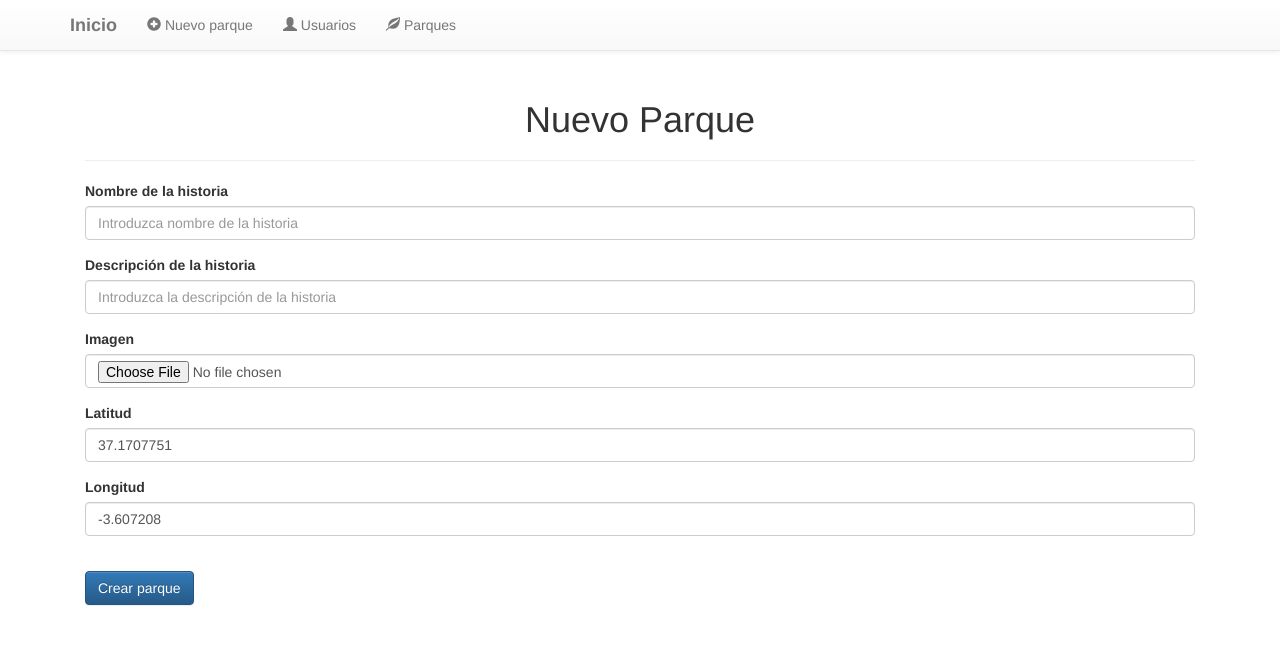
After one commit to jserrape/servidor_historias_prueba, a Flask app: template src/server/templates/registro_parque.html in a window 1280 px wide. The commit adds this page. Shown: the top 645 px of the page. Run offline with Flask 2, Linux system fonts and the light colour scheme; the template is opened without the code that fills it, so the values that code supplies are empty; some libraries are stand-ins or nearby versions.

Commit message:
Creación del parque

```diff
--- a/src/server/app.py
+++ b/src/server/app.py
@@ -23,7 +23,46 @@ def users():
     cur.execute("select * from user")
     rows = cur.fetchall()
     print(rows)
-    return render_template("registro_usuario.html",rows = rows)
+    return render_template("list_usuario.html",rows = rows)
+
+@app.route('/nuevo_parque')
+def new_parque():
+    return render_template("registro_parque.html")
+
+
+@app.route('/lista_parques')
+def list_parks():
+    con = sql.connect("database.db")
+    con.row_factory = sql.Row
+    cur = con.cursor()
+    cur.execute("select * from park")
+    rows = cur.fetchall()
+    print(rows)
+    return render_template("list_park.html",rows = rows)
+
+
+
+
+@app.route('/rest/parque/nuevo', methods=['POST'])
+def POST_parqu():
+    print('Peticion a /rest/parque/nuevo')
+    respons = {}
+    respons['ruta'] = '/rest/parque/nuevo'
+    respons = jsonify(respons)
+
+    park_dict = request.form.to_dict()
+    print(park_dict)
+    nombre = park_dict['nombre']
+    descripcion = park_dict['descripcion']
+    latitud = park_dict['latitud']
+    longitud = park_dict['longitud']
+    with sql.connect("database.db") as con:
+        cur = con.cursor()
+        cur.execute("INSERT INTO park (nombre, descripcion, latitud, longitud) VALUES (?,?,?,?)",(nombre,descripcion,latitud,longitud) )
+        con.commit()
+        respons.status_code = 201
+    con.close()
+    return redirect("/nuevo_parque", code=201)
 
 @app.route('/rest/usuario', methods=['POST'])
 def POST_user():
@@ -34,9 +73,6 @@ def POST_user():
     with sql.connect("database.db") as con:
         try:
             value = request.get_json()
-            print('--------')
-            print(value)
-            print('--------')
 
             email = value.get('email')
             password = value.get('password')
--- a/src/server/templates/base.html
+++ b/src/server/templates/base.html
@@ -24,9 +24,11 @@
          <div class="collapse navbar-collapse" id="bs-example-navbar-collapse-1">
             <ul class="nav navbar-nav">
                <li class="divider-vertical"></li>
-               <li><a href="/nueva_historia"><span class="glyphicon glyphicon-plus-sign"></span> Nueva historia</a></li>
+               <li><a href="/nuevo_parque"><span class="glyphicon glyphicon-plus-sign"></span> Nuevo parque</a></li>
                <li class="divider-vertical"></li>
                <li><a href="/usuarios"><span class="glyphicon glyphicon-user"></span> Usuarios</a></li>
+               <li class="divider-vertical"></li>
+               <li><a href="/lista_parques"><span class="glyphicon glyphicon-leaf"></span> Parques</a></li>
             </ul>
          </div>
       </nav>
--- a/src/server/templates/list_usuario.html
+++ b/src/server/templates/list_usuario.html
@@ -1,4 +1,5 @@
-{% block list_usuario %}
+{% extends 'base.html' %}
+{% block content %}
       <div class="container">
          <div class="col-md-12">
             <br><br>
--- /dev/null
+++ b/src/server/templates/registro_parque.html
@@ -0,0 +1,40 @@
+{% extends 'base.html' %}
+{% block content %}
+<div class="container">
+   <div class="col-md-12">
+      <br><br><br><br>
+      <h1 class="titulo">Nuevo Parque</h1>
+      <hr>
+
+      <form name="nuevo_parque_form" id="nuevo_parque_form" action="/rest/parque/nuevo" method="POST" enctype="multipart/form-data">
+         <div class="form-group">
+            <label for="id">Nombre de la historia</label>
+            <input name="nombre" type="text" class="form-control" value="" autocomplete="off" placeholder="Introduzca nombre de la historia" />
+         </div>
+         <div class="form-group">
+            <label for="id">Descripción de la historia</label>
+            <input name="descripcion" type="text" class="form-control" value="" autocomplete="off" placeholder="Introduzca la descripción de la historia" />
+         </div>
+         <div class="form-group">
+            <label for="id">Imagen</label>
+            <input name="imagen_historia" type="file" accept=".jpg,.png" class="form-control" value="" autocomplete="off" placeholder="Añada imagen de título" />
+         </div>
+         <div class="form-group">
+            <label for="id">Latitud</label>
+            <input name="latitud" type="number" step="any" class="form-control" value="37.1707751" placeholder="Introduzca la latitud inicial" />
+         </div>
+         <div class="form-group">
+            <label for="id">Longitud</label>
+            <input name="longitud" type="number" step="any" class="form-control" value="-3.607208" placeholder="Introduzca la longitud inicial" />
+         </div>
+
+         <br>
+
+         <input value="Crear parque" type="submit" class="btn btn-primary" id="btn_add_parqu" autocomplete="off"/>
+      </form>
+   </div>
+</div>
+
+</body>
+</html>
+{% endblock %}
```
Also changed, not shown: src/server/declaracionVariables.py (+14 -3 lines), src/server/templates/list_park.html (added, +30 -0 lines), database.db.
